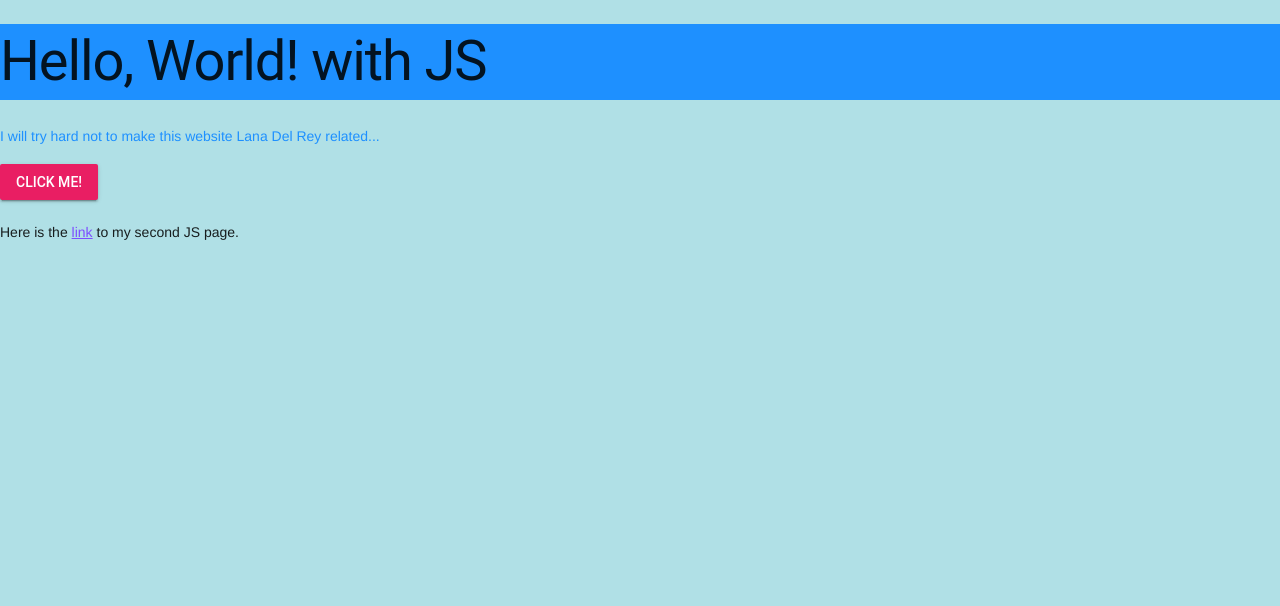
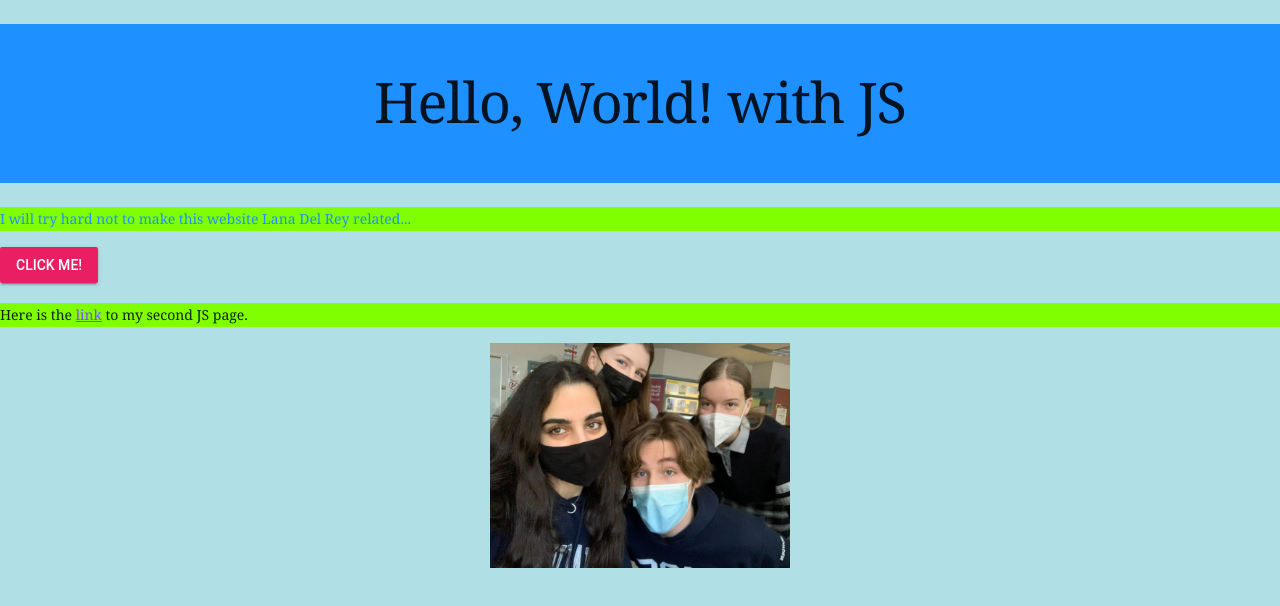
Before and after one commit to ICS2O-Programming-BraydenM/Unit1-07-HTML-JS, a plain HTML site: page index.html in a window 1280 px wide. Drawn offline with nearby package versions, Linux system fonts and the light colour scheme.

Commit message:
I updated index.html, by adding a photo

```diff
--- a/index.html
+++ b/index.html
@@ -15,6 +15,8 @@
 		<link rel="stylesheet" href="https://fonts.googleapis.com/icon?family=Material+Icons">
 		<link rel="stylesheet" href="https://code.getmdl.io/1.3.0/material.pink-deep_purple.min.css" />
     <title>My First Webpage, with JavaScript</title>
+    <!-- Link to CSS sheet -->
+    <link rel="stylesheet" href="./css/style.css">
   </head>
   <body style="background-color:powderblue;"">
     <script defer src="https://code.getmdl.io/1.3.0/material.min.js"></script>
@@ -23,7 +25,7 @@
         alert("I am obsessed with Lana Del Rey lol!")
       }
     </script>
-    <h1 style="background-color:DodgerBlue;">Hello, World! with JS</h1>
+    <h1 style="background-color:DodgerBlue;"><font face="Georgia">Hello, World! with JS</h1>
     <p style="color:DodgerBlue;">I will try hard not to make this website Lana Del Rey related...</p>
 		<!-- Colored raised button -->
 		<button onclick="myButtonClicked()" class="mdl-button mdl-js-button mdl-button--raised mdl-button--colored">
@@ -33,5 +35,6 @@
     <p>
       Here is the <a href = "./more_js.html">link</a> to my second JS page</a>.
     </p>
+   <center><img src="./images/friendsofricky.jpg" alt="friendsofricky" width="300" length"300"></center>
   </body>
 </html>
```
Also changed, not shown: more_js.html (+4 -3 lines), images/friendsofricky.jpg (added).
